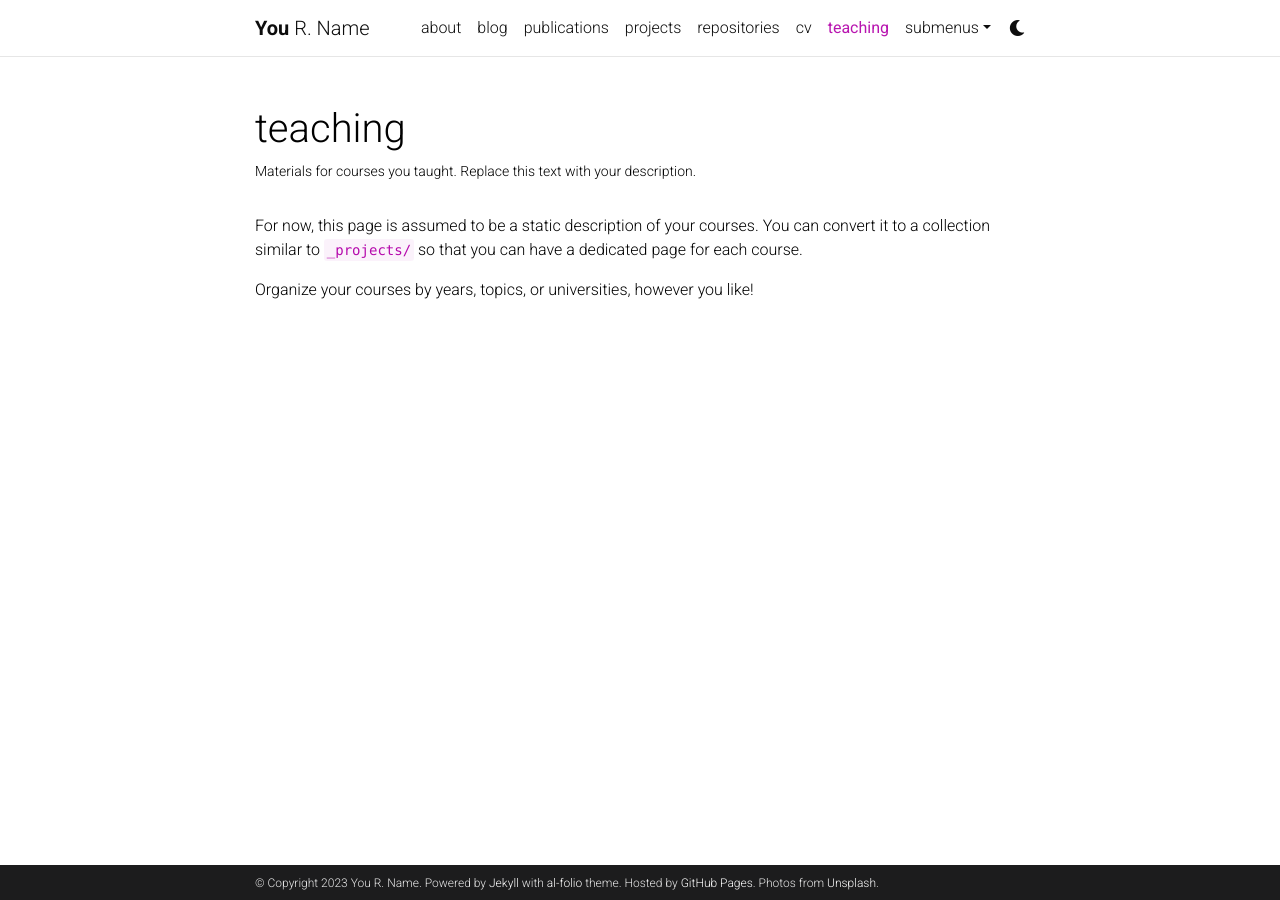
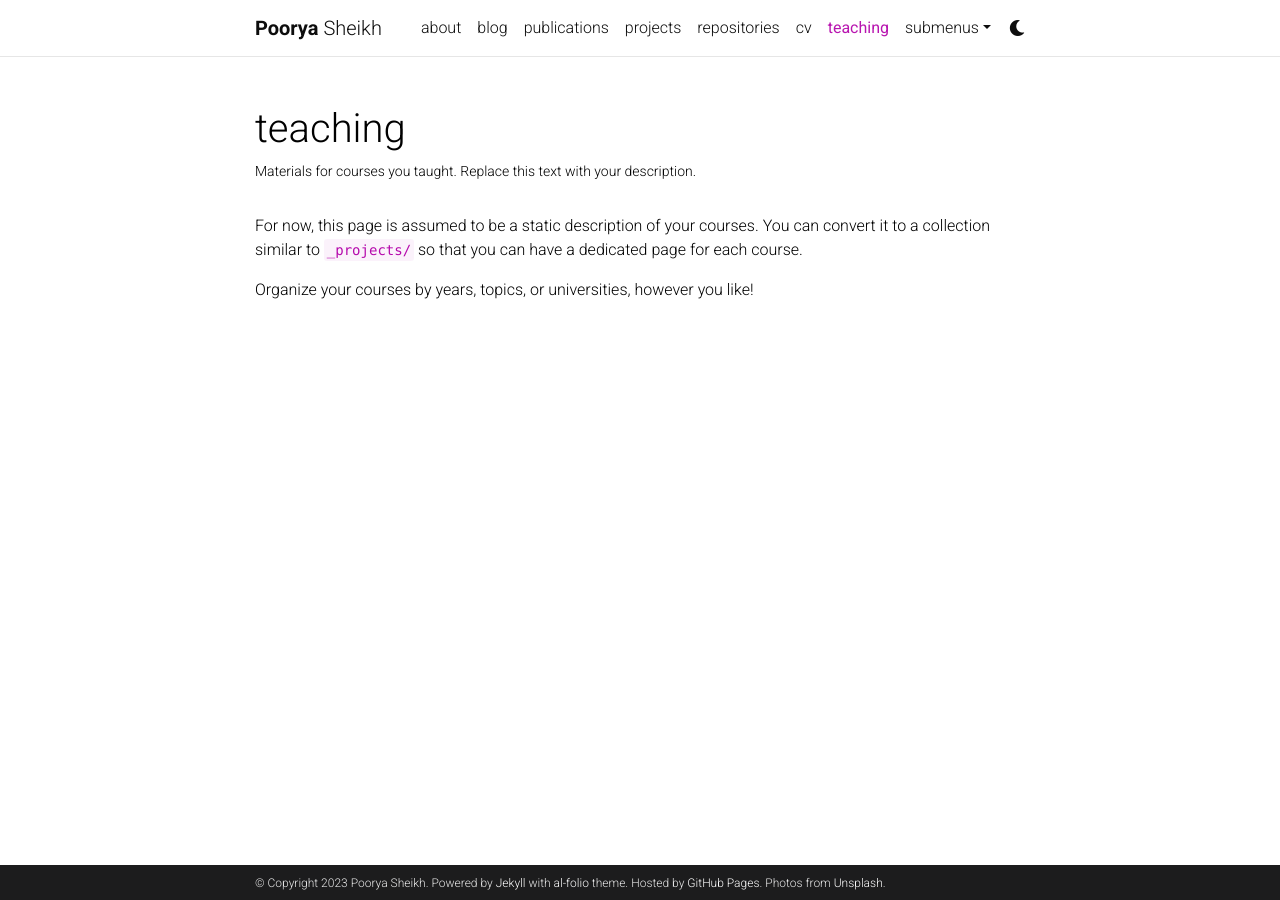
Before and after one commit to pooryasheikh/pooryasheikh, a Jekyll site: the page built from _pages/teaching.md, in a window 1280 px wide. Built offline with Jekyll 4.4.1, drawn with Linux system fonts in a browser that asks for light colours; comment, search, counter and statistics services are not loaded; a style sheet for code colours, icons or effects is not loaded.

Commit message:
fix: Updated config file

```diff
--- a/_config.yml
+++ b/_config.yml
@@ -3,10 +3,10 @@
 # -----------------------------------------------------------------------------
 
 title: blank # the website title (if blank, full name will be used instead)
-first_name: You
-middle_name: R.
-last_name: Name
-email: you@example.com
+first_name: Poorya
+middle_name:
+last_name: Sheikh
+email: poorya.sheikh@gmail.com
 description: > # the ">" symbol means to ignore newlines until "footer_text:"
   A simple, whitespace theme for academics. Based on [*folio](https://github.com/bogoli/-folio) design.
 footer_text: >
@@ -18,8 +18,8 @@ keywords: jekyll, jekyll-theme, academic-website, portfolio-website  # add your
 lang: en # the language of your site (for example: en, fr, cn, ru, etc.)
 icon: ⚛️  # the emoji used as the favicon (alternatively, provide image name in /assets/img/)
 
-url: https://alshedivat.github.io # the base hostname & protocol for your site
-baseurl: /al-folio # the subpath of your site, e.g. /blog/
+url: https://pooryasheikh.github.io # the base hostname & protocol for your site
+baseurl: # the subpath of your site, e.g. /blog/
 last_updated: false # set to true if you want to display last updated in the footer
 impressum_path:  # set to path to include impressum link in the footer, use the same path as permalink in a page, helps to conform with EU GDPR
 
```
